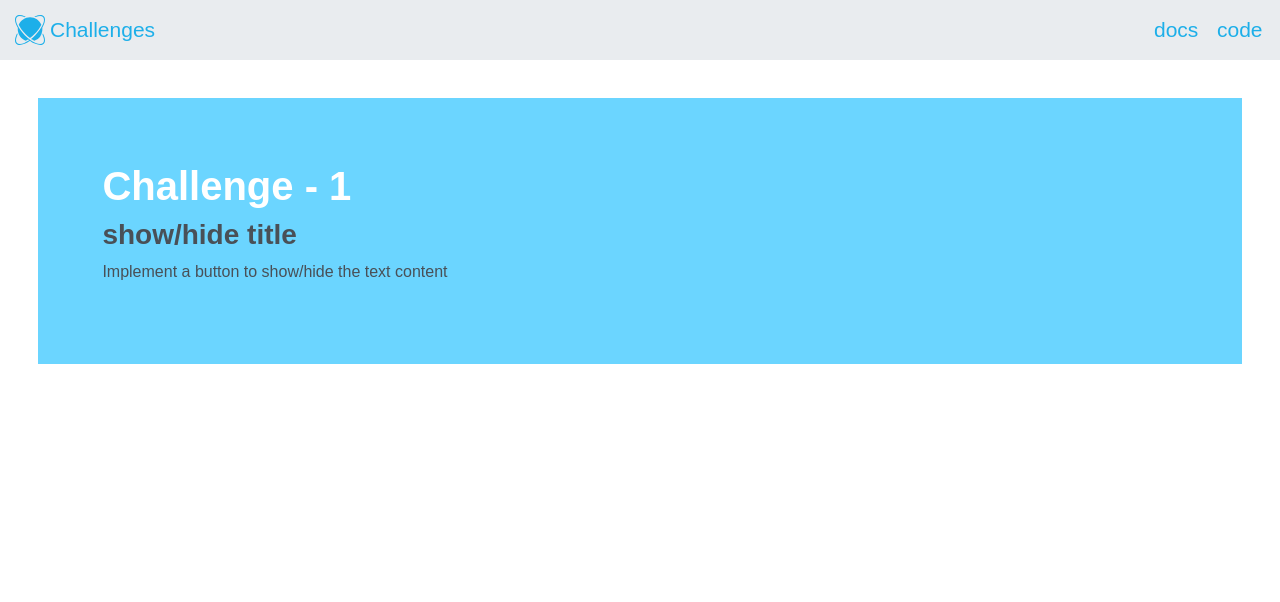
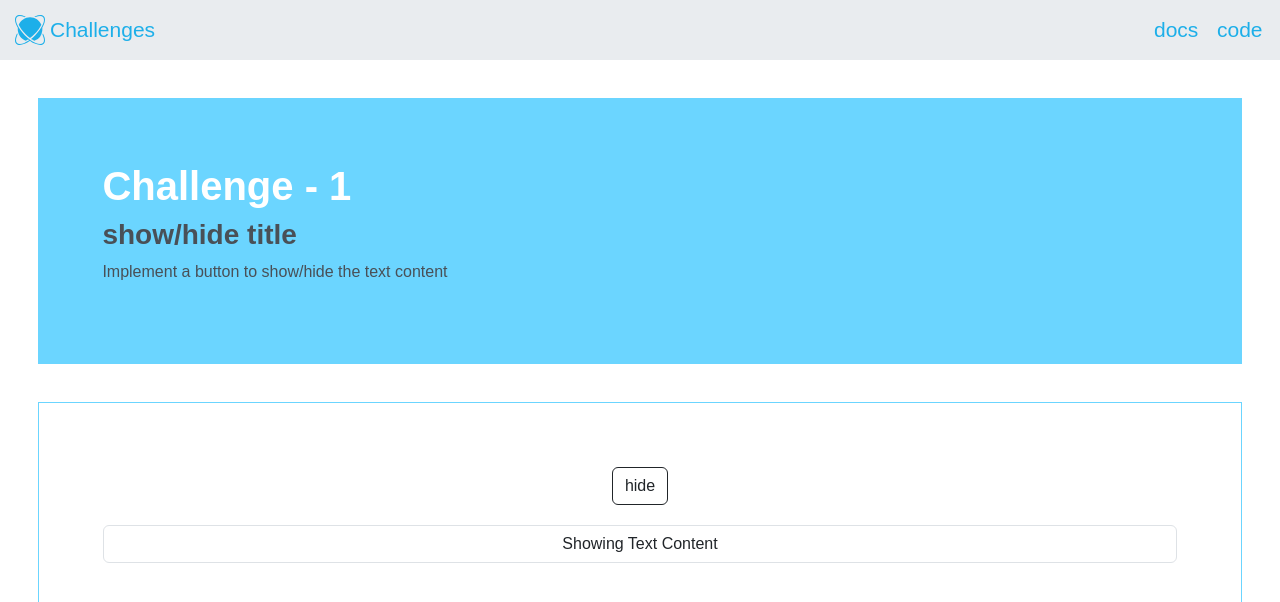
Before and after one commit to prudv13/react-challenges, a React (Vite) app: page /challenge1 in a window 1280 px wide. Shown: the top 602 px of the page. Built offline with nearby package versions, Linux system fonts and the light colour scheme.

Commit message:
show hide toggle text, button

```diff
--- a/src/Navbar.jsx
+++ b/src/Navbar.jsx
@@ -1,18 +1,7 @@
-import React, { useState } from 'react'
-import {GiHamburgerMenu} from 'react-icons/gi';
-import {AiOutlineClose} from 'react-icons/ai';
 import {SiReactos} from 'react-icons/si';
 import { Link } from 'react-router-dom';
 
 const Navbar = () => {
-
-    const [click, setClick] = useState(false);
-
-    const closeMobileMenu = () => {
-    }
-
-    const handleClick = () => {
-    }
 
   return (
     <nav className='navbar'>
--- a/src/components/Challenge-1/Challenge1.jsx
+++ b/src/components/Challenge-1/Challenge1.jsx
@@ -1,8 +1,14 @@
-import React from 'react'
+import React, { useState } from 'react'
 import challenges from '../../../utils/data';
 import Challenge1Styles from './challenge1.module.css';
 
 const Challenge1 = () => {
+
+  const [toggle, setToggle] = useState(true);
+
+  const handleToggle = () => {
+    toggle ? setToggle(false) : setToggle(true);
+  }
   return (
     <div>
       <div className={Challenge1Styles.challenge1Container}>
@@ -10,6 +16,17 @@ const Challenge1 = () => {
         <h3>{challenges[0].subTitle}</h3>
         <p>{challenges[0].description}</p>
       </div>
+
+      <div className={Challenge1Styles.challenge1}>
+        <div className='d-flex justify-content-center'>
+          <button onClick={handleToggle} className='btn btn-outline-dark'>
+          {!toggle ? 'show' : 'hide'}
+          </button>
+        </div>
+        <p className='form-control text-center'>
+          {toggle ? 'Showing Text Content' : "------"}
+        </p>
+      </div>
     </div>
   )
 }
--- a/src/components/Challenge-1/challenge1.module.css
+++ b/src/components/Challenge-1/challenge1.module.css
@@ -17,3 +17,13 @@
 .challenge1Container p {
     color: #495057;
 }
+
+.challenge1 {
+    display: flex;
+    flex-direction: column;
+    justify-content: center;
+    gap: 20px;
+    border: 1px solid #6bd5ff;
+    padding: 5%;
+    margin: 3%;
+}
```
